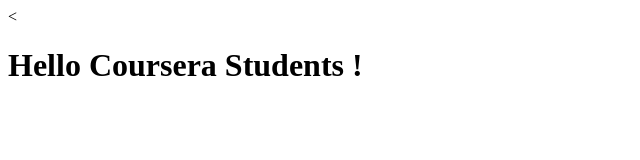
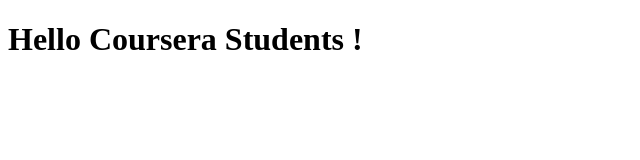
Before and after one commit to JonathanVDV25/coursera-AngularJS, a plain HTML site: page index.html in a window 1280 px wide. Shown: the whole page, without its empty margins (0-640 px from the left). Drawn offline with Linux system fonts and the light colour scheme.

Commit message:
First web file.

```diff
--- a/index.html
+++ b/index.html
@@ -5,6 +5,6 @@
     <title></title>
   </head>
   <body>
-    <<h1>Hello Coursera Students !</h1>
+    <h1>Hello Coursera Students !</h1>
   </body>
 </html>
```
